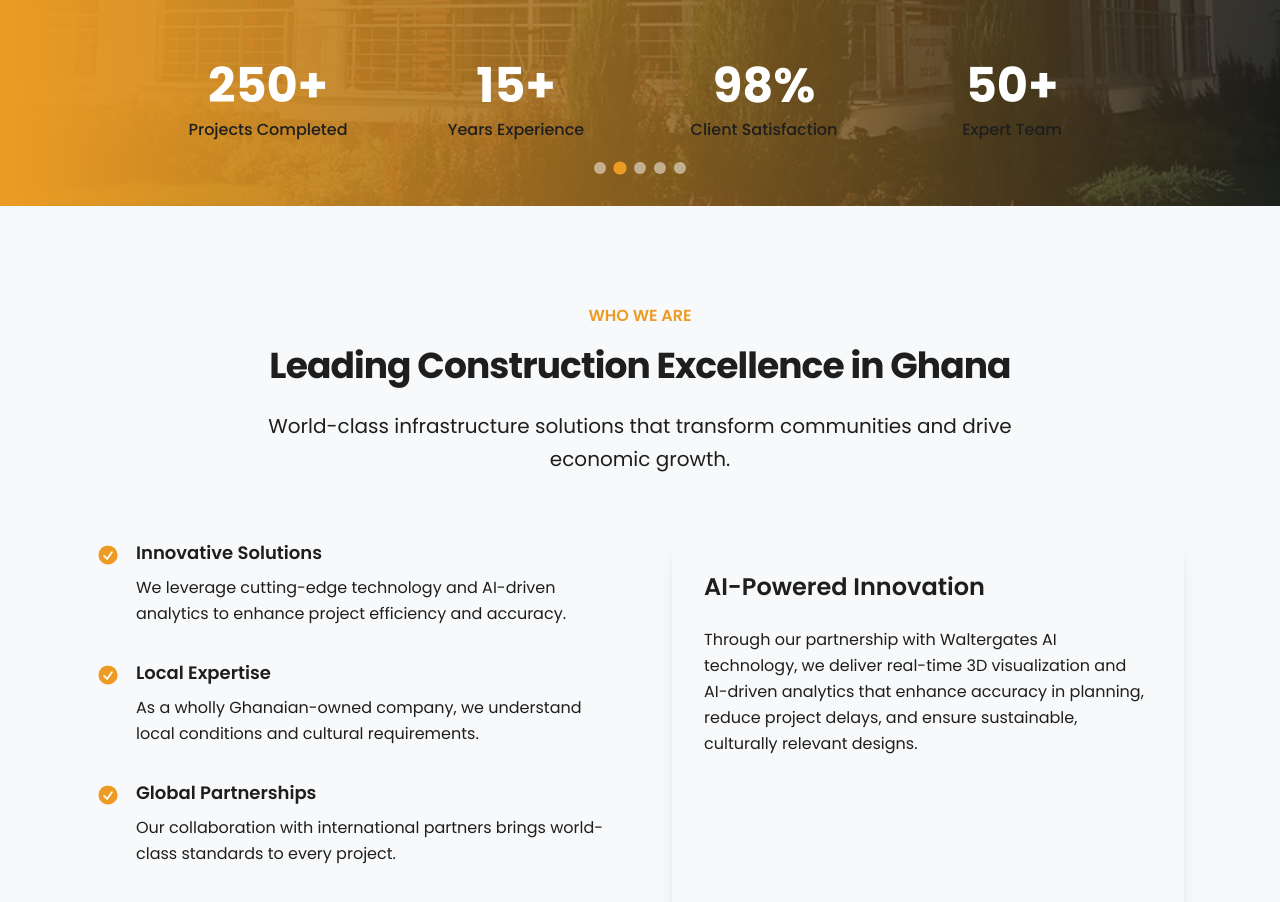
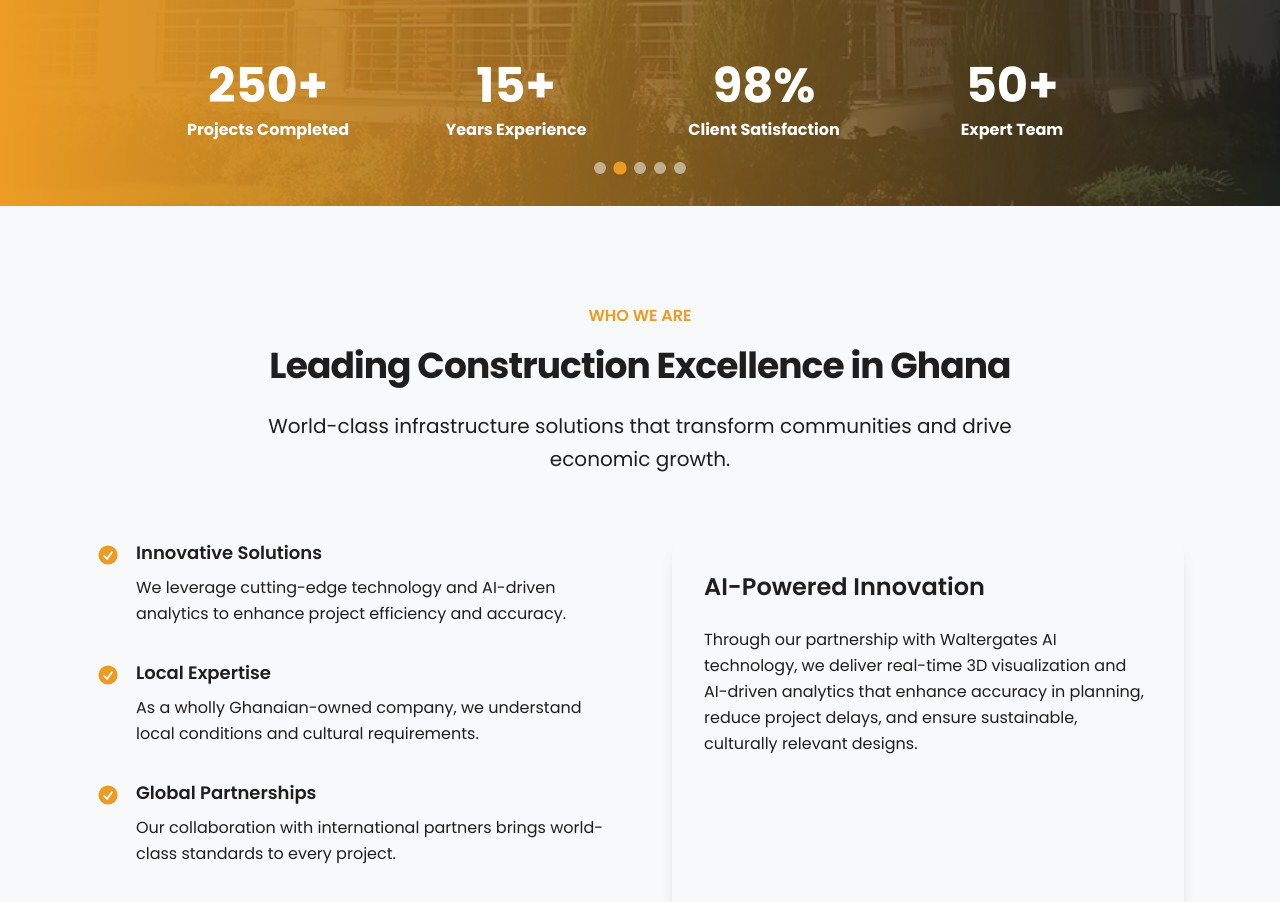
Before and after one commit to VIncentTetteh/npuntu, a Next.js app: page / in a window 1280 px wide. Shown: the part 802-1704 px from the top of the page. Built offline with nearby package versions, Linux system fonts and the light colour scheme.

Commit message:
updated website hero stats label

```diff
--- a/src/components/Hero.tsx
+++ b/src/components/Hero.tsx
@@ -121,7 +121,7 @@ export default function Hero() {
             {stats.map((stat, index) => (
               <div key={index} className="text-center">
                 <div className="text-4xl sm:text-5xl font-bold text-white mb-2">{stat.number}</div>
-                <div className="text-primary-100 text-sm sm:text-base font-medium">{stat.label}</div>
+                <div className="text-primary-100 text-sm sm:text-base font-bold text-white">{stat.label}</div>
               </div>
             ))}
           </div>
```
